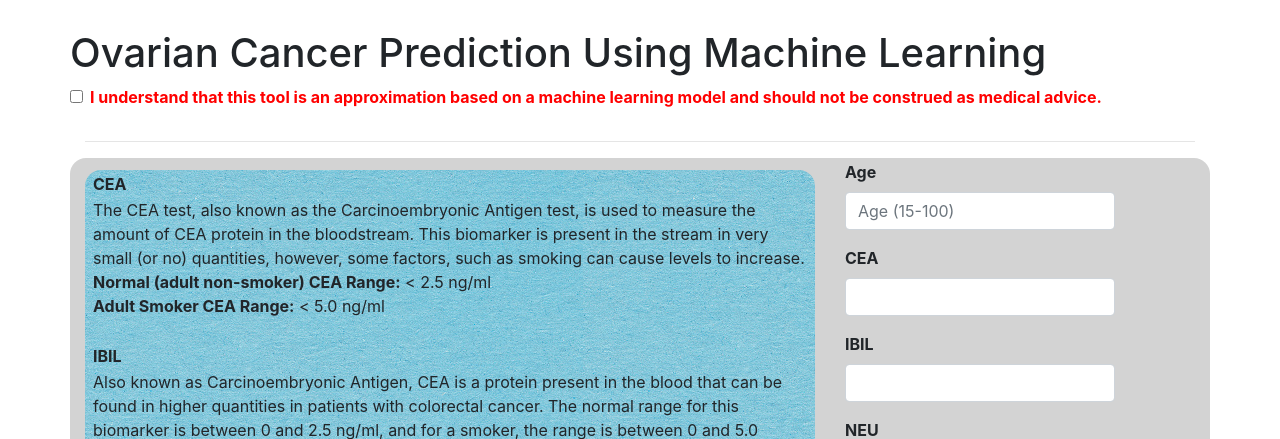
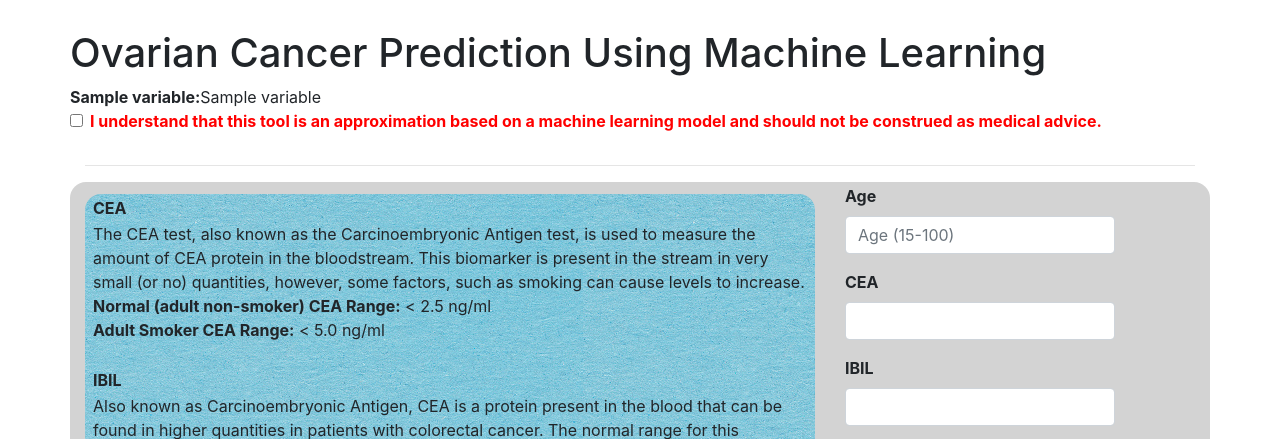
Before and after one commit to rxd321/ovarify, a Flask app: template templates/index.html in a window 1280 px wide. Shown: the top 439 px of the page. Run offline with Flask 2, Linux system fonts and the light colour scheme; the template is opened without the code that fills it: most values are stand-ins (such as "Sample title", 1, 10 or a date in 2020); parts of the project's set-up code (start-up, migrations or seed data) failed here and were passed over; some libraries are stand-ins or nearby versions.

Commit message:
Add files via upload

```diff
--- a/templates/index.html
+++ b/templates/index.html
@@ -74,6 +74,11 @@
             <div class="container">
                 <div class="row">
                     <h1>Ovarian Cancer Prediction Using Machine Learning</h1>
+                </div>
+                <div class="row">
+                    {% for variable in test_array %}
+                    <b>{{ variable }}:</b> {{ test_array[variable] }}
+                    {% endfor %}
                 </div>
                 <div class="row">
                     <div class="form-group">
```
